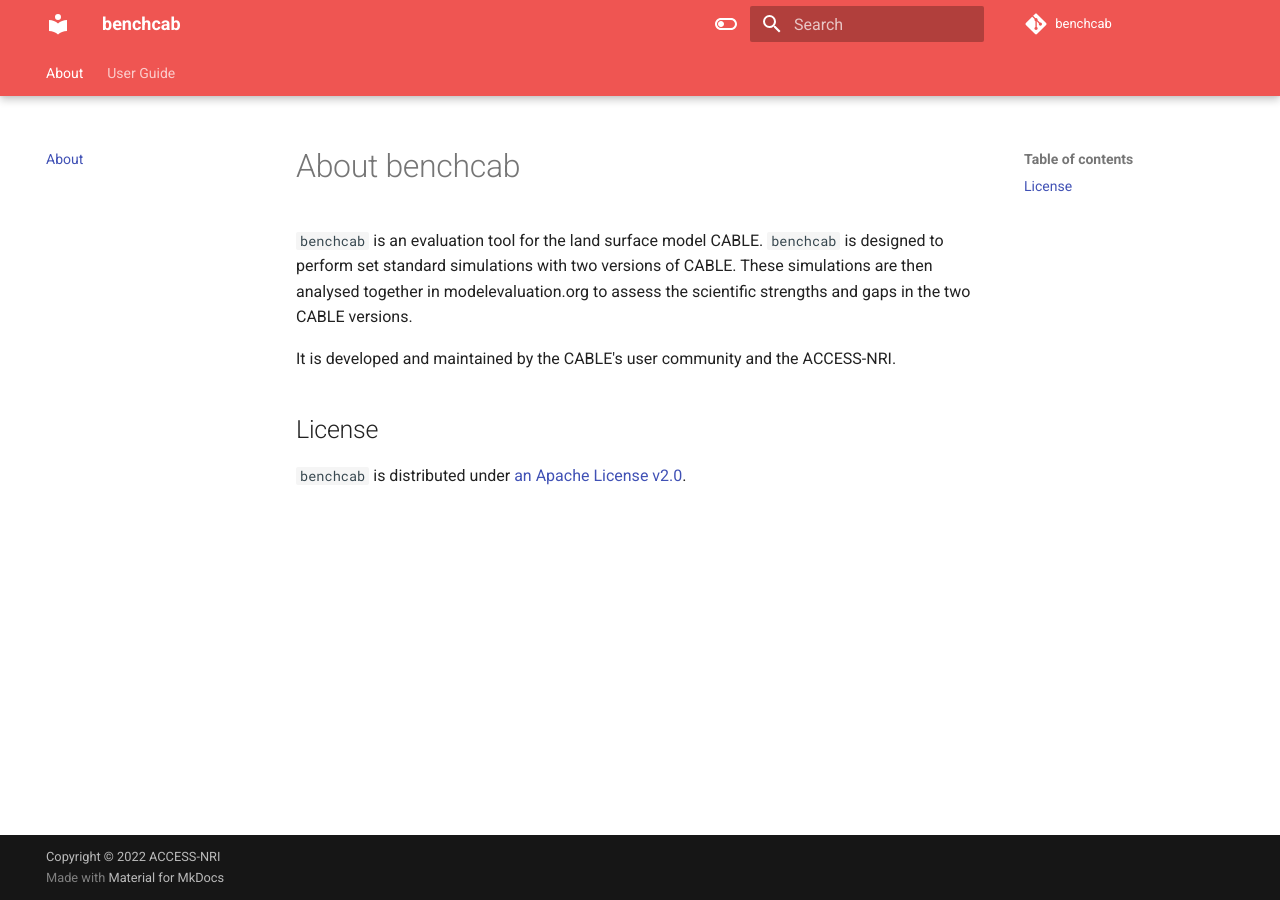
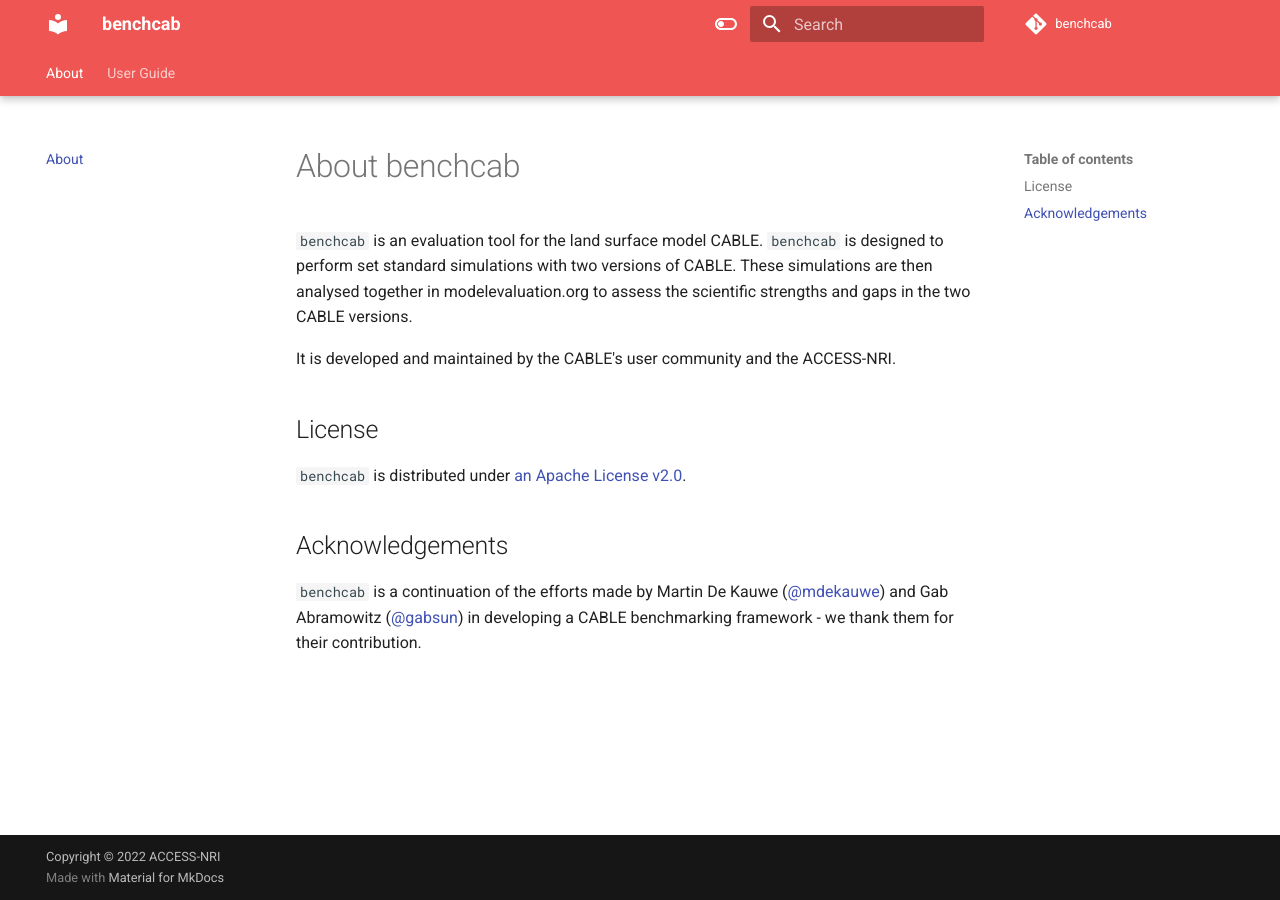
Before and after one commit to mdekauwe/CABLE_benchmarking, an MkDocs documentation site: the page built from docs/index.md, in a window 1280 px wide. Built offline with MkDocs 1.6.1 and Material for MkDocs 9.7.7, drawn with Linux system fonts in a browser that asks for light colours; comment, search, counter and statistics services are not loaded.

Commit message:
Add acknowledgment in docs. #118

```diff
--- a/docs/index.md
+++ b/docs/index.md
@@ -8,4 +8,8 @@
 
 `benchcab` is distributed under [an Apache License v2.0][apache-license].
 
+## Acknowledgements
+
+`benchcab` is a continuation of the efforts made by Martin De Kauwe ([@mdekauwe](https://github.com/mdekauwe)) and Gab Abramowitz ([@gabsun](https://github.com/gabsun)) in developing a CABLE benchmarking framework - we thank them for their contribution.
+
 [apache-license]: https://www.apache.org/licenses/LICENSE-2.0
```
